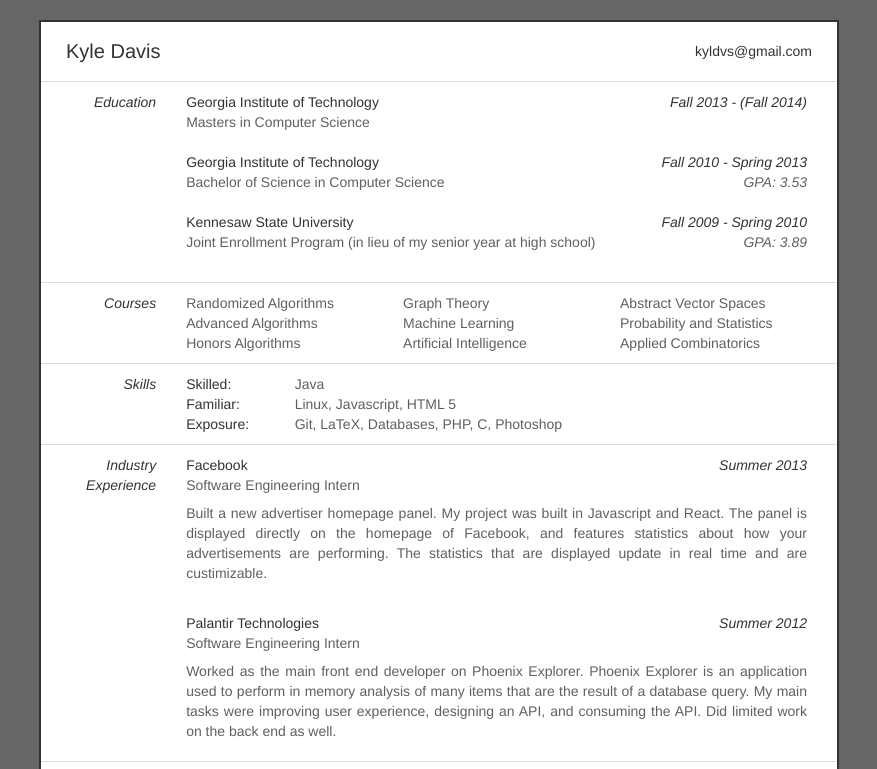
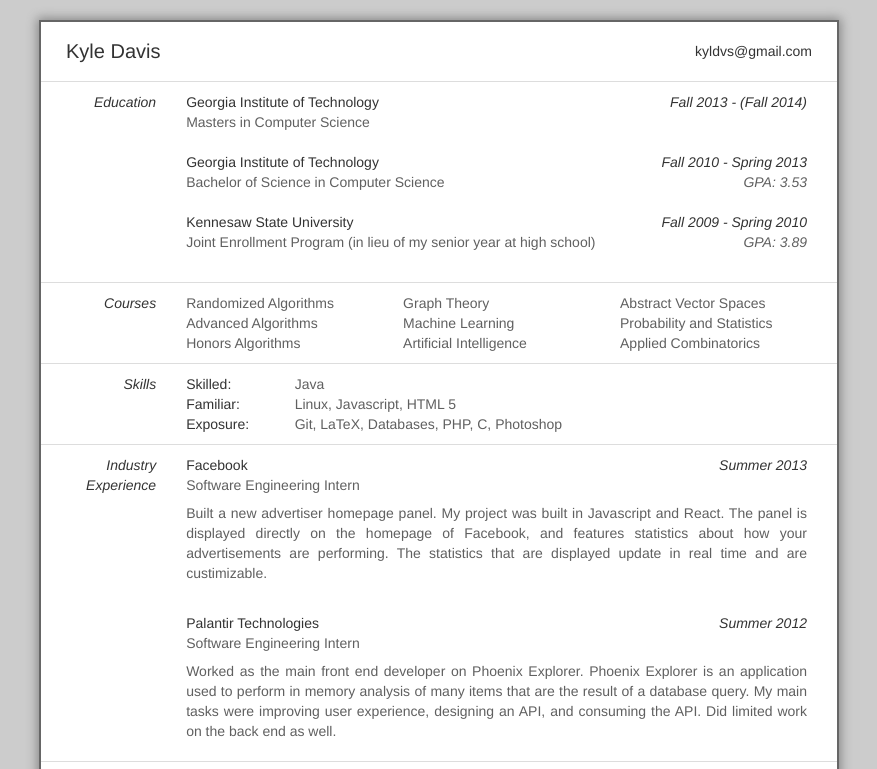
Before and after one commit to kyldvs/resume, a plain HTML site: page index.html in a window 1280 px wide. Shown: the top 769 px of the page, without its empty margins (201-1078 px from the left). Drawn offline with Linux system fonts and the light colour scheme.

Commit message:
Adds drop shadow

```diff
--- a/css/resume.css
+++ b/css/resume.css
@@ -8,7 +8,7 @@ a:hover {
 }
 
 body {
-  background: #666;
+  background: #CCC;
   margin: 0 auto;
   padding: 20px;
   width: 840px;
@@ -53,8 +53,9 @@ body {
 }
 
 .panel {
-  border-color: #333;
+  border-color: #666;
   border-radius: 0;
   border-width: 2px;
+  box-shadow: 0px 0px 10px 2px #888;
   padding-bottom: 30px;
 }
```
